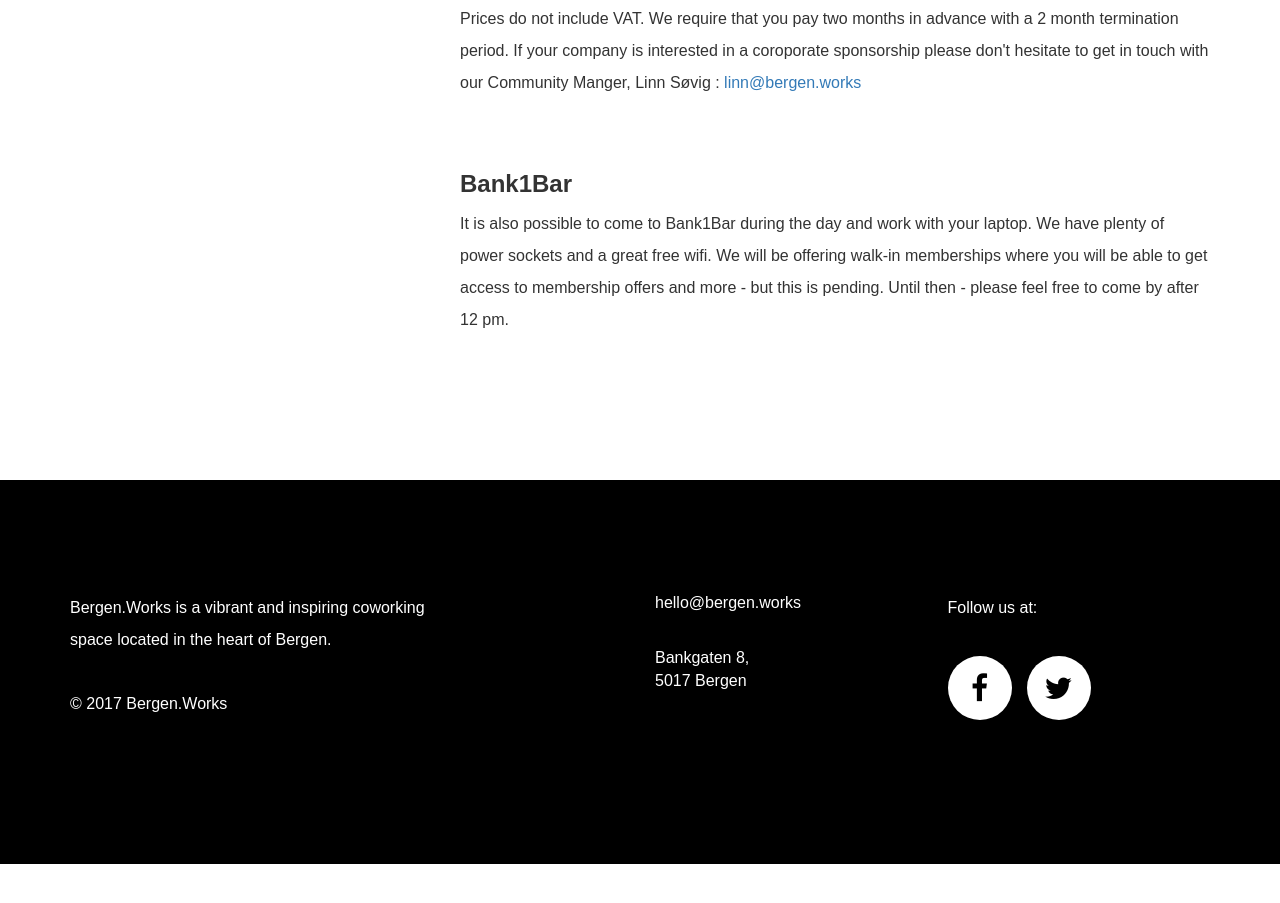
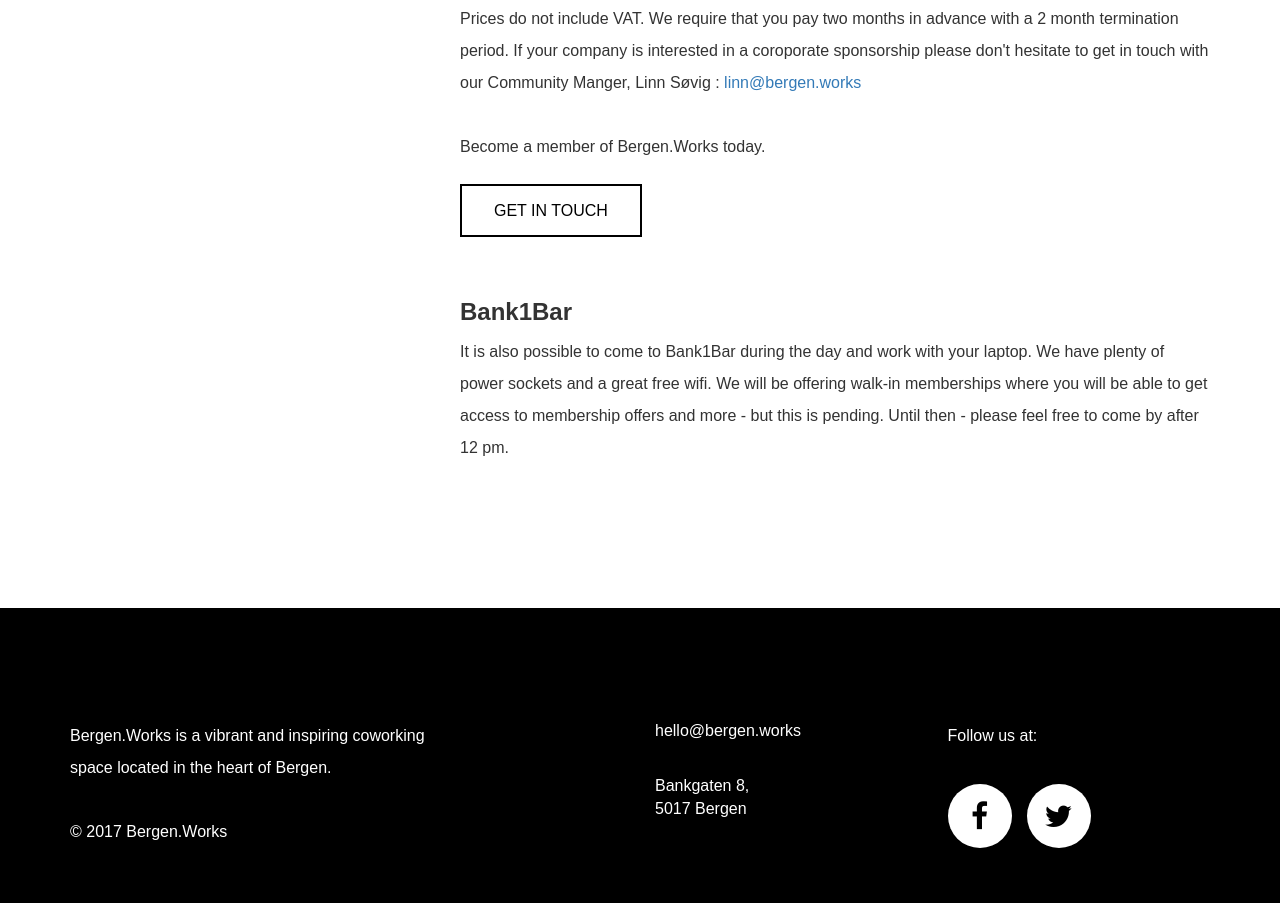
Before and after one commit to BergenWorks/bergenworks.github.io, a website: page memberships/index.html in a window 1280 px wide. Shown: the part 2015-2918 px from the top of the page. Before the commit the page ends 2879 px from the top, so only its background shows below. Drawn offline with nearby package versions, Linux system fonts and the light colour scheme.

Commit message:
Adds get in touch button to membership page

```diff
--- a/assets/scss/parts/_global.scss
+++ b/assets/scss/parts/_global.scss
@@ -56,3 +56,25 @@
         height: auto;
     }
 }
+
+.btn-black {
+    padding: 1em 2em;
+    border: solid 2px $black;
+    transition: all .3s;
+    text-transform: uppercase;
+
+    &:link,
+    &:visited {
+        color: $black;
+    }
+
+    &:hover {
+        background: $black;
+        color: $white;
+        text-decoration: none;
+    }
+
+    &:focus {
+        text-decoration: none;
+    }
+}
--- a/memberships/index.html
+++ b/memberships/index.html
@@ -176,6 +176,9 @@
 
                     <p class="membership-details">Prices do not include VAT. We require that you pay two months in advance with a 2 month termination period. If your company is interested in a coroporate sponsorship please don't hesitate to get in touch with our Community Manger, Linn Søvig : <a href="mailto:linn@bergen.works">linn@bergen.works</a></p>
 
+                    <p>Become a member of Bergen.Works today.</p>
+                    <a href="mailto:linn@bergen.works?subject=Bergen.Works membership" title="Mail to linn@bergen.works" class="btn-black">Get in touch</a>
+
                     <h3 class="content-heading">Bank1Bar</h3>
                     <p>It is also possible to come to Bank1Bar during the day and work with your laptop. We have plenty of power sockets and a great free wifi. We will be offering walk-in memberships where you will be able to get access to membership offers and more - but this is pending. Until then - please feel free to come by after 12 pm.</p>
                 </div>
```
Also changed, not shown: assets/css/main.css, assets/css/main.min.css.
